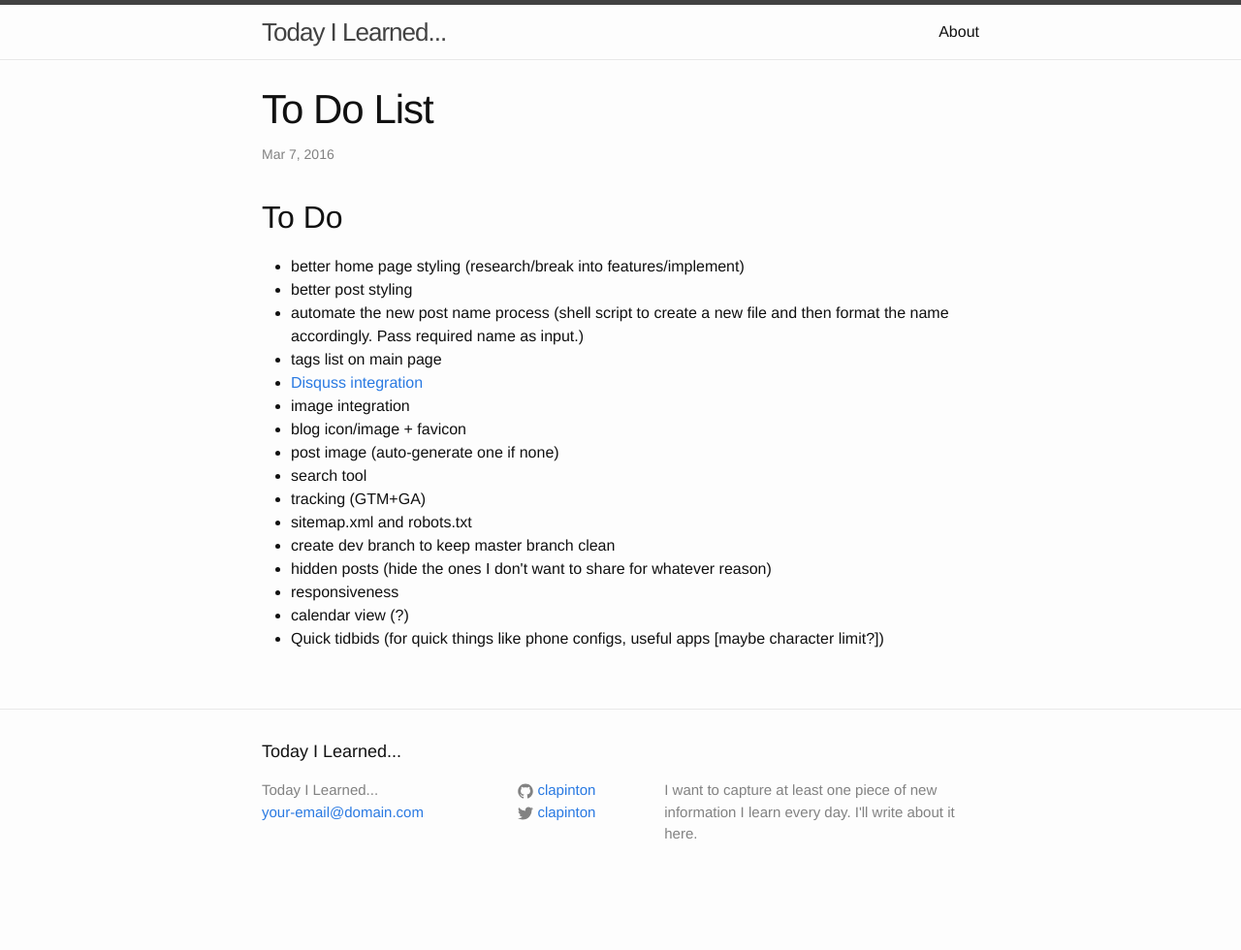
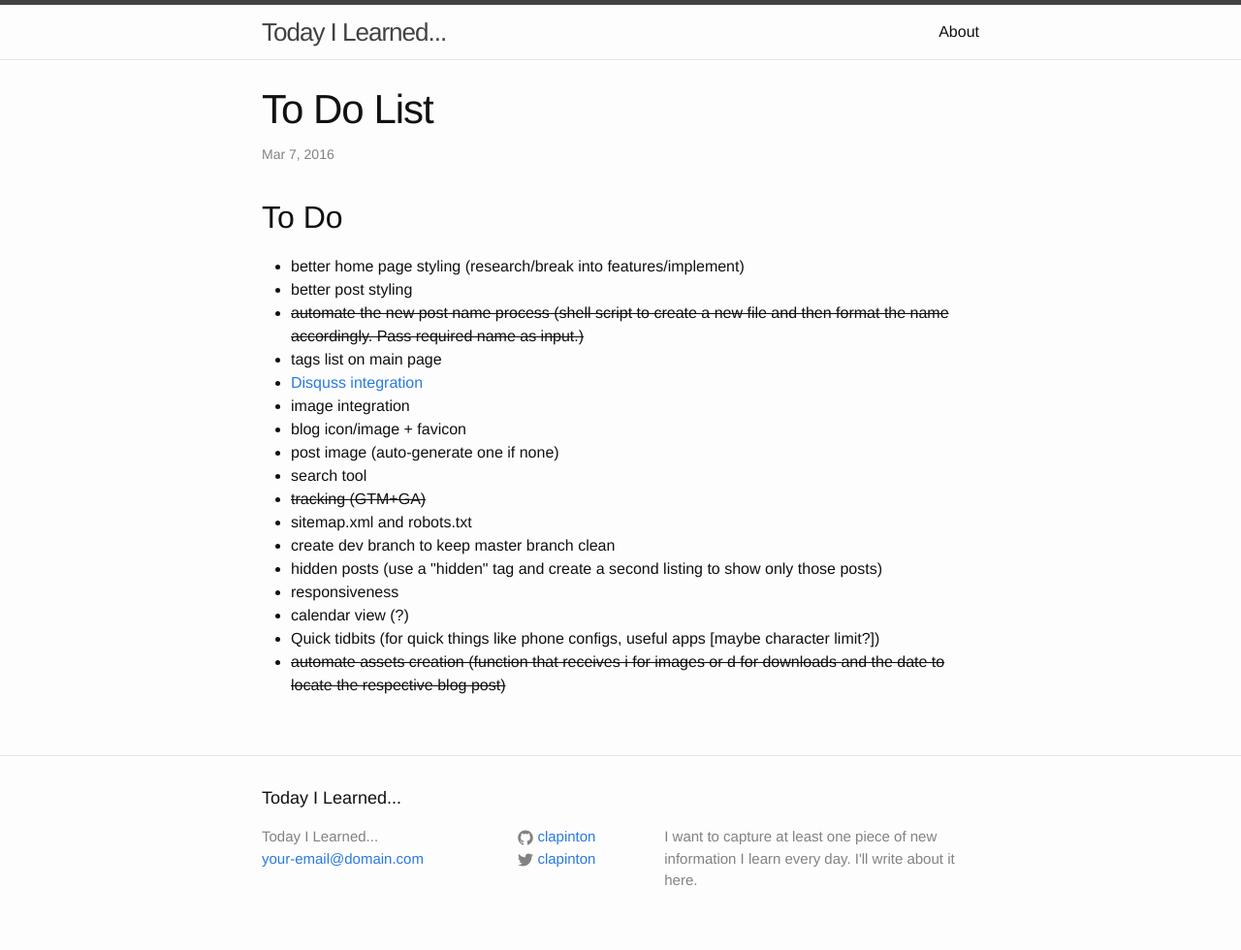
Before and after one commit to clapinton/Blog, a Jekyll site: the page built from _posts/2016-03-07-to-do-list.html, in a window 1280 px wide. Shown: the whole page at 97% size. Built offline with Jekyll 4.4.1, drawn with Linux system fonts in a browser that asks for light colours; before the commit the page ends 932 px from its top, so only the background shows below that.

Commit message:
Crossing tracking and post creation automation

```diff
--- a/_posts/2016-03-07-to-do-list.html
+++ b/_posts/2016-03-07-to-do-list.html
@@ -9,18 +9,19 @@ tags:
 <ul>
 	<li>better home page styling (research/break into features/implement)</li>
 	<li>better post styling</li>
-	<li>automate the new post name process (shell script to create a new file and then format the name accordingly. Pass required name as input.)</li>
+	<li style="text-decoration: line-through;">automate the new post name process (shell script to create a new file and then format the name accordingly. Pass required name as input.)</li>
 	<li>tags list on main page</li>
 	<li><a href="https://help.disqus.com/customer/portal/articles/472138-jekyll-installation-instructions" target="_blank">Disquss integration</a></li>
 	<li>image integration</li>
 	<li>blog icon/image + favicon</li>
 	<li>post image (auto-generate one if none)</li>
 	<li>search tool</li>
-	<li>tracking (GTM+GA)</li>
+	<li style="text-decoration: line-through;">tracking (GTM+GA)</li>
 	<li>sitemap.xml and robots.txt</li>
 	<li>create dev branch to keep master branch clean</li>
-	<li>hidden posts (hide the ones I don't want to share for whatever reason)</li>
+	<li>hidden posts (use a "hidden" tag and create a second listing to show only those posts)</li>
 	<li>responsiveness</li>
 	<li>calendar view (?)</li>
-	<li>Quick tidbids (for quick things like phone configs, useful apps [maybe character limit?])
+	<li>Quick tidbits (for quick things like phone configs, useful apps [maybe character limit?])
+	<li style="text-decoration: line-through;">automate assets creation (function that receives i for images or d for downloads and the date to locate the respective blog post)</li>
 </ul>
```
